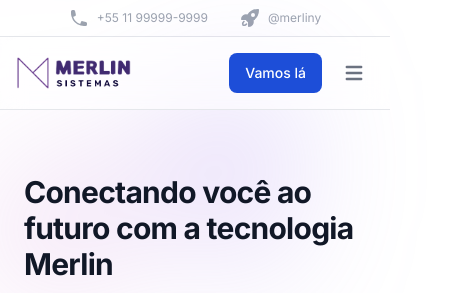
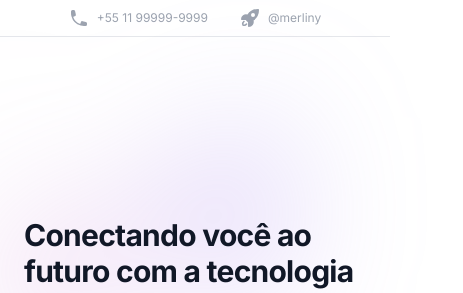
Before and after one commit to edersonff/Merlin-Tech, a Next.js app: page / in a window 390 px wide. Shown: the top 293 px of the page, 463 px wide, since content can reach past the window. Built offline with nearby package versions, Linux system fonts and the light colour scheme; what tailwindcss-3d would draw is missing.

Commit message:
fix: navbar styles

```diff
--- a/src/Components/Navbar/index.tsx
+++ b/src/Components/Navbar/index.tsx
@@ -1,6 +1,7 @@
 import React, { useState } from "react";
 import { motion } from "framer-motion";
 import { tabs } from "./tabs";
+import Image from "next/image";
 export default function Navbar() {
   const [showSidebar, setShowSidebar] = useState(false);
   const [windowWidth, setWindowWidth] = useState(0);
@@ -14,62 +15,28 @@ export default function Navbar() {
   };
 
   return (
-    <nav className="bg-white/50 sticky w-full z-20 top-0 left-0 border-b border-gray-200 backdrop-blur-md">
-      <div className="max-w-screen-xl flex flex-wrap items-center justify-between mx-auto p-4">
+    <nav className="w-full center">
+      <div className="content flex flex-wrap items-center justify-between py-4">
         <a href="https://Merlin.com/" className="flex items-center">
-          <img src="/Merlin/Logo.png" className="h-8 mr-3" alt="Merlin Logo" />
+          <Image
+            src="/Merlin/Logo-w.png"
+            width={130}
+            height={130}
+            alt="Merlin Logo"
+          />
         </a>
-        <div className="flex md:order-2">
-          <button
-            type="button"
-            className="text-white bg-blue-700 hover:bg-blue-800 focus:ring-4 focus:outline-none focus:ring-blue-300 font-medium rounded-lg text-sm px-4 py-2 text-center mr-3 md:mr-0 "
-          >
-            Vamos lá
-          </button>
-          <button
-            data-collapse-toggle="navbar-sticky"
-            type="button"
-            className="inline-flex items-center p-2 text-sm text-gray-500 rounded-lg md:hidden hover:bg-gray-100 focus:outline-none focus:ring-2 focus:ring-gray-200"
-            aria-controls="navbar-sticky"
-            aria-expanded="false"
-            onClick={toggleSidebar}
-          >
-            <span className="sr-only">Open main menu</span>
-            <svg
-              className="w-6 h-6"
-              aria-hidden="true"
-              fill="currentColor"
-              viewBox="0 0 20 20"
-              xmlns="http://www.w3.org/2000/svg"
-            >
-              <path
-                fill-rule="evenodd"
-                d="M3 5a1 1 0 011-1h12a1 1 0 110 2H4a1 1 0 01-1-1zM3 10a1 1 0 011-1h12a1 1 0 110 2H4a1 1 0 01-1-1zM3 15a1 1 0 011-1h12a1 1 0 110 2H4a1 1 0 01-1-1z"
-                clip-rule="evenodd"
-              ></path>
-            </svg>
-          </button>
-        </div>
-        <motion.div
-          className={
-            "items-center justify-center w-full md:flex md:w-auto md:order-1 md:flex-grow md:ml-10 md:pr-0 md:space-x-8 overflow-hidden " +
-            (showSidebar ? "flex" : "hidden")
-          }
-          animate={{ height: showSidebar || windowWidth > 768 ? "auto" : 0 }}
-        >
-          <ul className="flex flex-col p-4 md:p-0 mt-4 font-medium border border-gray-100 rounded-lg md:flex-row md:space-x-8 md:mt-0 md:border-0 justify-center">
+        <ul className="flex gap-x-6 text-xs">
           {tabs.map((tab) => (
             <li key={tab.name}>
               <a
                 href={tab.path}
-                  className="block py-2 pl-3 pr-4 text-gray-900 rounded hover:bg-gray-100 md:hover:bg-transparent md:hover:text-blue-700 md:p-0 "
+                className="py-2 pl-3 pr-4 text-white rounded hover:bg-gray-100 md:hover:bg-transparent md:hover:text-blue-700 md:p-0 "
               >
                 {tab.name}
               </a>
             </li>
           ))}
         </ul>
-        </motion.div>
       </div>
     </nav>
   );
--- a/src/Components/Navbar/tabs.ts
+++ b/src/Components/Navbar/tabs.ts
@@ -1,14 +1,22 @@
 export const tabs = [
   {
-    name: "Inicio",
+    name: "Quem somos",
     path: "/",
   },
   {
-    name: "Sobre",
-    path: "/about",
+    name: "Outsourcing de TI",
+    path: "/outsourcing",
+  },
+  {
+    name: "Fábrica de Software",
+    path: "/fabrica",
+  },
+  {
+    name: "Consultoria",
+    path: "/consultoria",
   },
   {
     name: "Contato",
-    path: "/contact",
+    path: "/contato",
   },
 ];
```
Lines whose indentation alone changed are shown as unchanged.
